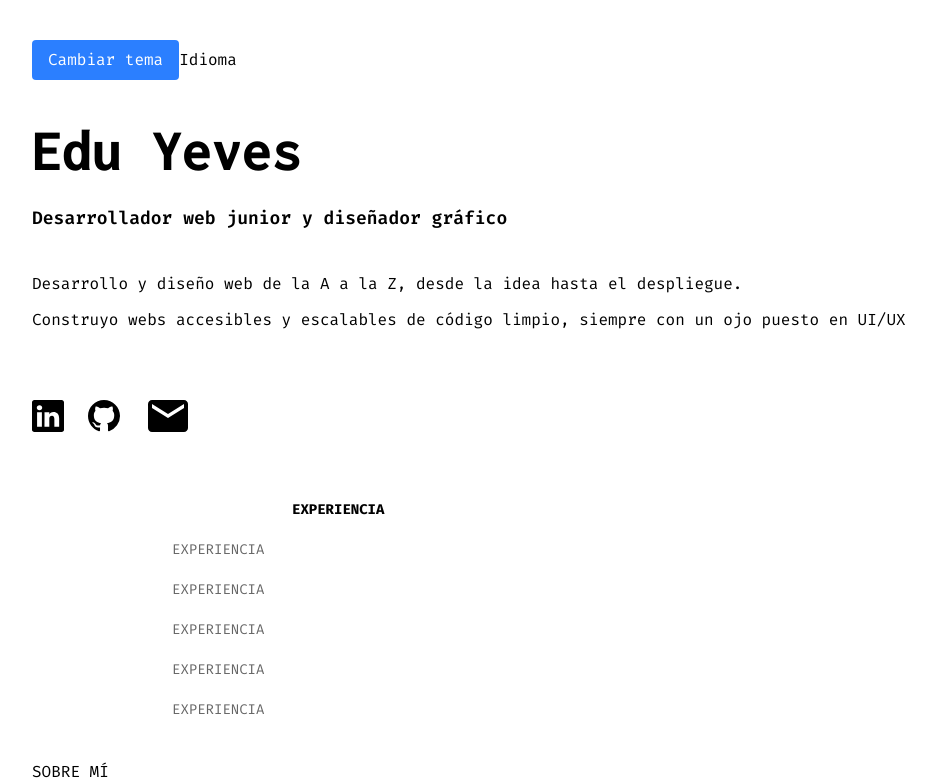
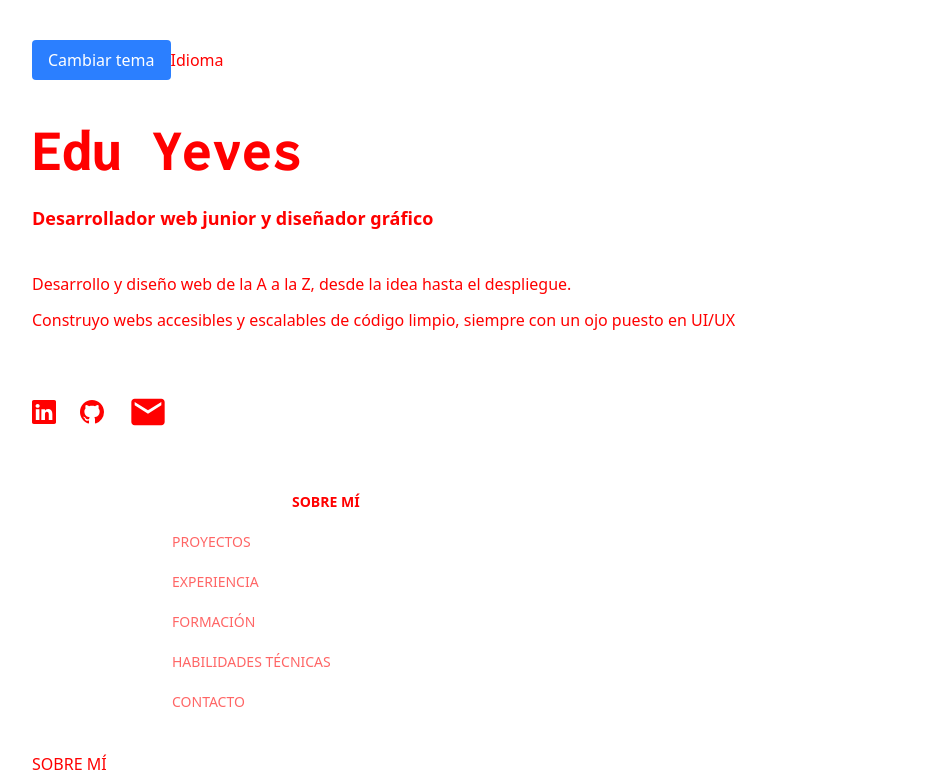
Before and after one commit to Yevestevez/eduyeves-dev, a React (Vite) app: page / in a window 1280 px wide. Shown: the top 780 px of the page, without its empty margins (8-944 px from the left). Built offline with nearby package versions, Linux system fonts and the light colour scheme.

Commit message:
Play with dark variants in css and twcss

```diff
--- a/src/App.jsx
+++ b/src/App.jsx
@@ -15,7 +15,7 @@ function App() {
     if (savedTheme === 'dark') document.documentElement.classList.add('dark');
 
     return (
-        <div className="bg-gradient min-h-screen text-primary-dark p-10">
+        <div className="bg-gradient min-h-screen text-text p-10">
             <aside>
                 <button
                     onClick={toggleDarkMode}
@@ -48,17 +48,17 @@ function App() {
                 <ul className="flex gap-6 items-center py-5">
                     <li>
                         <a href="#" title="Linkedin" aria-label="Linkedin">
-                            <BsLinkedin className="size-8" />
+                            <BsLinkedin className="size-6" />
                         </a>
                     </li>
                     <li>
                         <a href="#" title="GitHub" aria-label="GitHub">
-                            <BsGithub className="size-8" />
+                            <BsGithub className="size-6" />
                         </a>
                     </li>
                     <li>
                         <a href="#" title="Email" aria-label="email">
-                            <MdEmail className="size-12" />
+                            <MdEmail className="size-10" />
                         </a>
                     </li>
                 </ul>
@@ -70,7 +70,16 @@ function App() {
                                 className="flex items-center gap-5 font-bold"
                             >
                                 <div className="w-60 h-1 bg-primary-dark"></div>
-                                <span>EXPERIENCIA</span>
+                                <span>SOBRE MÍ</span>
+                            </a>
+                        </li>
+                        <li>
+                            <a
+                                href="#"
+                                className="flex items-center gap-5 opacity-60"
+                            >
+                                <div className="w-30 h-0.5 bg-primary-dark"></div>
+                                <span>PROYECTOS</span>
                             </a>
                         </li>
                         <li>
@@ -88,7 +97,7 @@ function App() {
                                 className="flex items-center gap-5 opacity-60"
                             >
                                 <div className="w-30 h-0.5 bg-primary-dark"></div>
-                                <span>EXPERIENCIA</span>
+                                <span>FORMACIÓN</span>
                             </a>
                         </li>
                         <li>
@@ -97,7 +106,7 @@ function App() {
                                 className="flex items-center gap-5 opacity-60"
                             >
                                 <div className="w-30 h-0.5 bg-primary-dark"></div>
-                                <span>EXPERIENCIA</span>
+                                <span>HABILIDADES TÉCNICAS</span>
                             </a>
                         </li>
                         <li>
@@ -106,16 +115,7 @@ function App() {
                                 className="flex items-center gap-5 opacity-60"
                             >
                                 <div className="w-30 h-0.5 bg-primary-dark"></div>
-                                <span>EXPERIENCIA</span>
-                            </a>
-                        </li>
-                        <li>
-                            <a
-                                href="#"
-                                className="flex items-center gap-5 opacity-60"
-                            >
-                                <div className="w-30 h-0.5 bg-primary-dark"></div>
-                                <span>EXPERIENCIA</span>
+                                <span>CONTACTO</span>
                             </a>
                         </li>
                     </ul>
--- a/src/style.css
+++ b/src/style.css
@@ -7,11 +7,73 @@
     --color-accent: oklch(87.614% 0.10404 161.795);
     --grad-start: oklch(19.414% 0.05256 272.442);
     --grad-end: oklch(14.479% 0.04857 285.531); */
+
+    --color-text: light-dark(red, black);
+
+    --color-space-indigo-50: oklch(94.93% 0.015 286.12);
+    --color-space-indigo-100: oklch(89.54% 0.031 285.75);
+    --color-space-indigo-200: oklch(79.11% 0.062 284.89);
+    --color-space-indigo-300: oklch(68.28% 0.098 283.5);
+    --color-space-indigo-400: oklch(57.37% 0.136 281.23);
+    --color-space-indigo-500: oklch(46.71% 0.174 277.3);
+    --color-space-indigo-600: oklch(40.08% 0.144 277.68);
+    --color-space-indigo-700: oklch(33.17% 0.113 278.26);
+    --color-space-indigo-800: oklch(25.9% 0.08 279.26);
+    --color-space-indigo-900: oklch(17.88% 0.046 280.64);
+    --color-space-indigo-950: oklch(15.49% 0.034 281.74);
+
+    --color-pale-sky-50: oklch(95.93% 0.007 247.9);
+    --color-pale-sky-100: oklch(91.65% 0.016 257.2);
+    --color-pale-sky-200: oklch(83.35% 0.031 254.34);
+    --color-pale-sky-300: oklch(74.71% 0.049 255.4);
+    --color-pale-sky-400: oklch(66.13% 0.066 254.58);
+    --color-pale-sky-500: oklch(57.22% 0.086 255.31);
+    --color-pale-sky-600: oklch(48.94% 0.071 254.78);
+    --color-pale-sky-700: oklch(40.04% 0.056 255.62);
+    --color-pale-sky-800: oklch(30.89% 0.04 254.7);
+    --color-pale-sky-900: oklch(20.7% 0.023 257.29);
+    --color-pale-sky-950: oklch(17.59% 0.017 256.84);
+
+    --color-emerald-50: oklch(97.46% 0.023 165.87);
+    --color-emerald-100: oklch(94.96% 0.047 165.76);
+    --color-emerald-200: oklch(90.19% 0.09 164.14);
+    --color-emerald-300: oklch(86.1% 0.131 161.47);
+    --color-emerald-400: oklch(82.66% 0.165 158.8);
+    --color-emerald-500: oklch(79.66% 0.189 155.54);
+    --color-emerald-600: oklch(67.62% 0.16 155.63);
+    --color-emerald-700: oklch(54.75% 0.127 155.95);
+    --color-emerald-800: oklch(41.09% 0.092 157.18);
+    --color-emerald-900: oklch(26.47% 0.055 158.75);
+    --color-emerald-950: oklch(21.42% 0.041 161.31);
+
+    --color-bubblegum-pink-50: oklch(94.49% 0.03 359.5);
+    --color-bubblegum-pink-100: oklch(89.32% 0.06 1.38);
+    --color-bubblegum-pink-200: oklch(79.51% 0.125 3.87);
+    --color-bubblegum-pink-300: oklch(71.27% 0.188 7.91);
+    --color-bubblegum-pink-400: oklch(65.65% 0.235 13.34);
+    --color-bubblegum-pink-500: oklch(63.22% 0.254 20.85);
+    --color-bubblegum-pink-600: oklch(53.46% 0.215 20.33);
+    --color-bubblegum-pink-700: oklch(43.23% 0.173 19.47);
+    --color-bubblegum-pink-800: oklch(32.35% 0.13 17.77);
+    --color-bubblegum-pink-900: oklch(20.48% 0.082 11.77);
+    --color-bubblegum-pink-950: oklch(16.67% 0.067 8.18);
+
+    --color-stormy-teal-50: oklch(96.82% 0.012 203.47);
+    --color-stormy-teal-100: oklch(93.73% 0.022 203.69);
+    --color-stormy-teal-200: oklch(87.27% 0.045 207.05);
+    --color-stormy-teal-300: oklch(81.16% 0.065 205.92);
+    --color-stormy-teal-400: oklch(75.21% 0.084 206.4);
+    --color-stormy-teal-500: oklch(69.28% 0.097 207.44);
+    --color-stormy-teal-600: oklch(59.02% 0.082 207.05);
+    --color-stormy-teal-700: oklch(48.02% 0.065 206.71);
+    --color-stormy-teal-800: oklch(36.35% 0.047 207.93);
+    --color-stormy-teal-900: oklch(23.97% 0.027 203.59);
+    --color-stormy-teal-950: oklch(19.66% 0.021 206.63);
 }
 
 @layer base {
     body {
-        font-family: 'Fira Code', monospace;
+        font-family: 'Fira Code' monospace;
     }
 }
 
```
